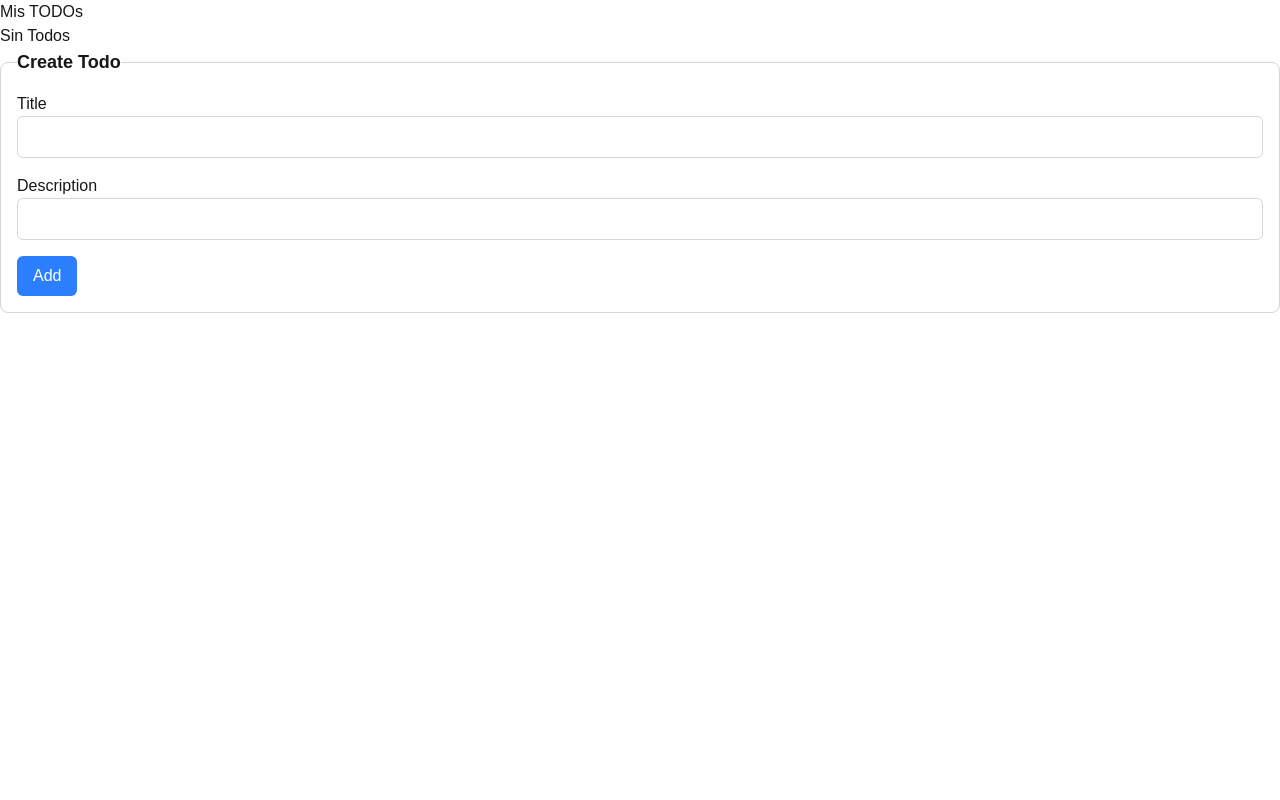
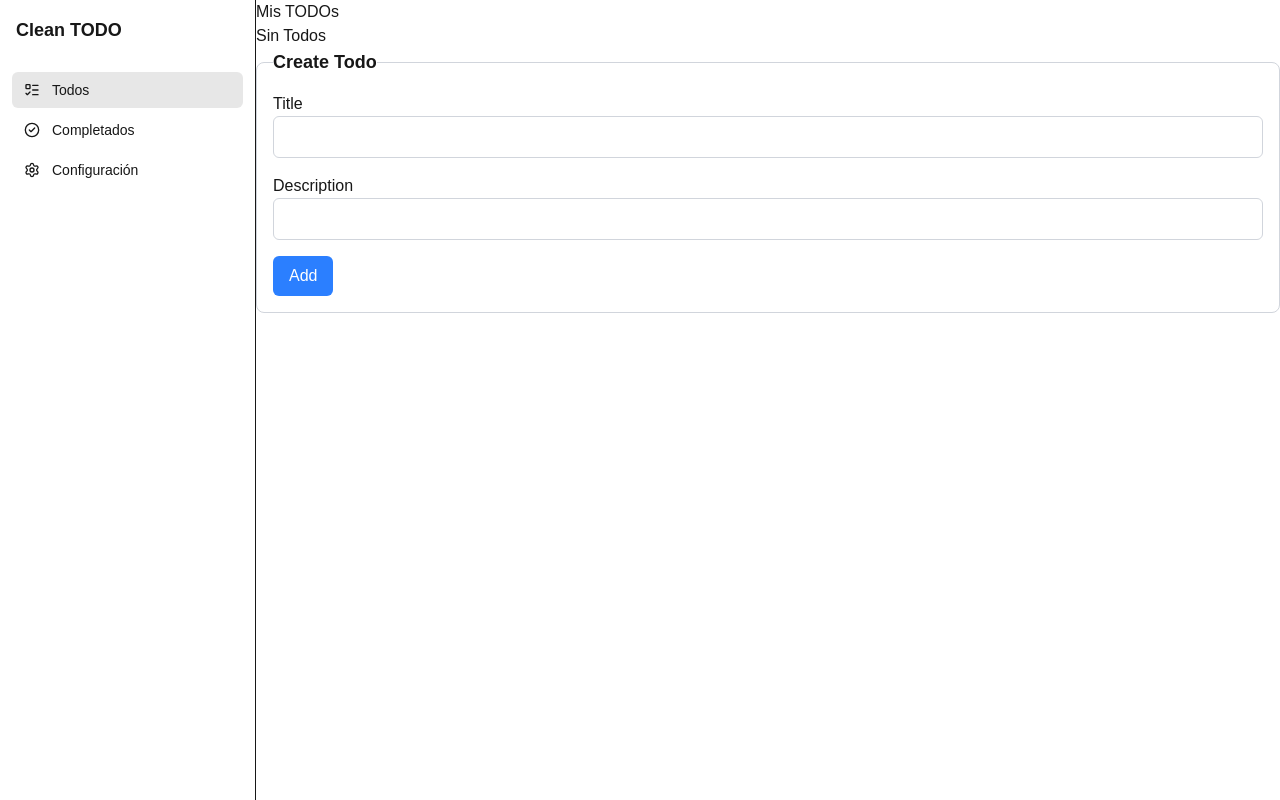
Before and after one commit to LuisDanilo/nextjs-fullstack-clean-arch, a Next.js app: page / in a window 1280 px wide. Built offline with nearby package versions, Linux system fonts and the light colour scheme.

Commit message:
feat(ui): add responsive sidebar navigation
- add permanent sidebar on desktop and toggleable drawer on mobile
- define nav items with lucide-react icons
- highlight active route and close drawer on navigation
- integrate sidebar into the root layout

```diff
--- a/package.json
+++ b/package.json
@@ -14,6 +14,7 @@
     "test:watch": "vitest"
   },
   "dependencies": {
+    "lucide-react": "^1.31.0",
     "next": "16.2.10",
     "react": "19.2.4",
     "react-dom": "19.2.4",
--- a/src/app/layout.tsx
+++ b/src/app/layout.tsx
@@ -1,5 +1,6 @@
 import { Geist, Geist_Mono } from 'next/font/google'
 import { Toaster } from 'sonner'
+import { Sidebar } from '@/framework/shared/presentation/Sidebar'
 import './globals.css'
 
 const geistSans = Geist({
@@ -22,8 +23,9 @@ export default function RootLayout({
       lang='es'
       className={`${geistSans.variable} ${geistMono.variable} h-full antialiased`}
     >
-      <body className='min-h-full flex flex-col'>
-        {children}
+      <body className='min-h-full flex flex-col lg:flex-row'>
+        <Sidebar />
+        <div className='flex-1 min-w-0'>{children}</div>
         <Toaster richColors position='bottom-right' />
       </body>
     </html>
--- /dev/null
+++ b/src/framework/shared/presentation/Sidebar.tsx
@@ -0,0 +1,80 @@
+'use client'
+
+import { useState } from 'react'
+import Link from 'next/link'
+import { usePathname } from 'next/navigation'
+import { Menu, X } from 'lucide-react'
+import { navItems } from './navItems'
+
+export function Sidebar() {
+  const [open, setOpen] = useState(false)
+  const pathname = usePathname()
+
+  const close = () => setOpen(false)
+
+  return (
+    <>
+      <header className='flex lg:hidden items-center justify-between px-4 border-b bg-background'>
+        <span className='font-semibold text-lg'>Clean TODO</span>
+        <button
+          type='button'
+          onClick={() => setOpen(true)}
+          aria-label='Abrir menú'
+          aria-expanded={open}
+          aria-controls='app-sidebar'
+          className='p-3 hover:bg-foreground/5 transition-colors'
+        >
+          <Menu className='w-6 h-6' />
+        </button>
+      </header>
+
+      {open && (
+        <div
+          className='fixed inset-0 z-40 bg-black/50 lg:hidden'
+          onClick={close}
+          aria-hidden='true'
+        />
+      )}
+
+      <aside
+        id='app-sidebar'
+        className={`fixed inset-y-0 left-0 z-50 flex w-64 flex-col border-r bg-background transition-transform duration-200 lg:static lg:h-dvh lg:translate-x-0 lg:sticky lg:top-0 ${
+          open ? 'translate-x-0' : '-translate-x-full'
+        }`}
+      >
+        <div className='flex items-center justify-between px-4 py-4'>
+          <span className='font-semibold text-lg'>Clean TODO</span>
+          <button
+            type='button'
+            onClick={close}
+            aria-label='Cerrar menú'
+            className='p-2 hover:bg-foreground/5 rounded-md transition-colors lg:hidden'
+          >
+            <X className='w-6 h-6' />
+          </button>
+        </div>
+
+        <nav className='flex flex-col gap-1 p-3'>
+          {navItems.map(({ label, href, icon: Icon }) => {
+            const active = pathname === href
+            return (
+              <Link
+                key={href}
+                href={href}
+                onClick={close}
+                className={`flex items-center gap-3 rounded-md px-3 py-2 text-sm transition-colors ${
+                  active
+                    ? 'bg-foreground/10 font-medium'
+                    : 'hover:bg-foreground/5'
+                }`}
+              >
+                <Icon className='w-4 h-4' />
+                {label}
+              </Link>
+            )
+          })}
+        </nav>
+      </aside>
+    </>
+  )
+}
--- /dev/null
+++ b/src/framework/shared/presentation/navItems.ts
@@ -0,0 +1,13 @@
+import { ListTodo, CheckCircle2, Settings, type LucideIcon } from 'lucide-react'
+
+export interface NavItem {
+  label: string
+  href: string
+  icon: LucideIcon
+}
+
+export const navItems: NavItem[] = [
+  { label: 'Todos', href: '/', icon: ListTodo },
+  { label: 'Completados', href: '/completed', icon: CheckCircle2 },
+  { label: 'Configuración', href: '/settings', icon: Settings },
+]
```
Also changed, not shown: 1 other file (tests, documents, lock files or other folders).
